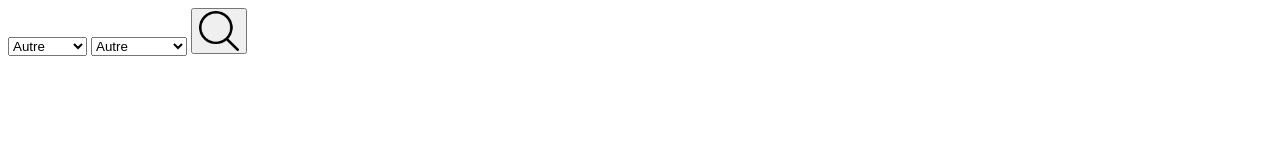
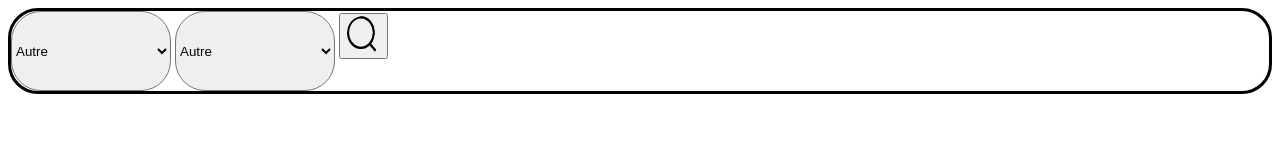
Before and after one commit to D1emon/projet_web, a plain HTML site: page pages/Las_Vegas.html in a window 1280 px wide. Drawn offline with Linux system fonts and the light colour scheme; files whose address does not match are found by name.

Commit message:
pour save

```diff
--- a/pages/Las_Vegas.html
+++ b/pages/Las_Vegas.html
@@ -1,6 +1,9 @@
 <html>
     <header>
-        <link href="style.css" rel="stylesheet">
+        <link href="/css/activity_rubric.css" rel="stylesheet">
+        <link href="/css/global.css" rel="stylesheet">
+        <link href="/css/light.css" rel="stylesheet">
+        <link href="/css/index.css" rel="stylesheet">
     </header>
     <body>
         <div class="USA_header">
```
Also changed, not shown: pages/Argentine.html (+5 -1 lines), pages/Canada.html (+4 -1 lines).
